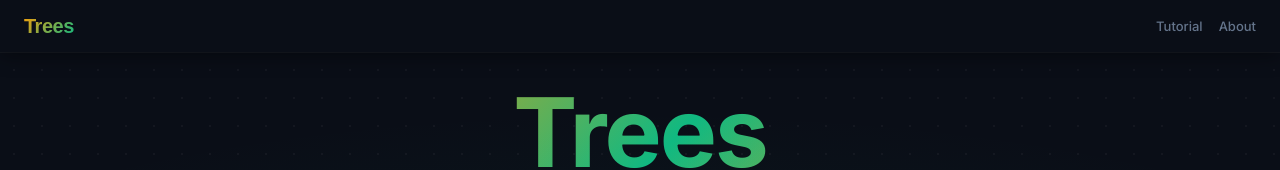
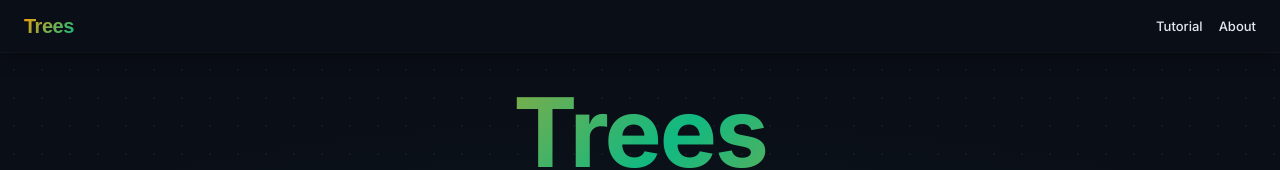
Before and after one commit to hamzaalshamy/trees, a React (Vite) app: page / in a window 1280 px wide. Shown: the top 170 px of the page. Built offline with nearby package versions, Linux system fonts and the light colour scheme.

Commit message:
Update zoom functionality a bit

```diff
--- a/src/AdaBoostViz.jsx
+++ b/src/AdaBoostViz.jsx
@@ -1,4 +1,4 @@
-import { useState, useEffect, useRef, useCallback, useMemo } from "react";
+import { useState, useEffect, useLayoutEffect, useRef, useCallback, useMemo } from "react";
 import { createPortal } from "react-dom";
 import { useLocation } from "react-router-dom";
 import Papa from "papaparse";
@@ -757,7 +757,7 @@ export default function AdaBoostViz() {
   }, [calcExpanded, calcPanelWidth]);
 
   // Center tree when round changes
-  useEffect(() => {
+  useLayoutEffect(() => {
     const tree = roundData[curRound]?.tree;
     const el   = canvasRef.current;
     if (!el || !tree) return;
--- a/src/GlobalHeader.jsx
+++ b/src/GlobalHeader.jsx
@@ -63,11 +63,11 @@ export default function GlobalHeader({ right, infoBar }) {
             title="Guided tour of the Random Forest visualizer"
             style={{
               background: "none", border: "none", cursor: "pointer",
-              padding: 0, color: C.dim, fontSize: 13, fontWeight: 500,
+              padding: 0, color: C.text, fontSize: 13, fontWeight: 500,
               transition: "color 0.15s", fontFamily: "inherit",
             }}
             onMouseEnter={(e) => { e.currentTarget.style.color = C.text; }}
-            onMouseLeave={(e) => { e.currentTarget.style.color = C.dim; }}
+            onMouseLeave={(e) => { e.currentTarget.style.color = C.text; }}
           >
             Tutorial
           </button>
@@ -75,11 +75,11 @@ export default function GlobalHeader({ right, infoBar }) {
             onClick={() => navigate("/about")}
             style={{
               background: "none", border: "none", cursor: "pointer",
-              padding: 0, color: C.dim, fontSize: 13, fontWeight: 500,
+              padding: 0, color: C.text, fontSize: 13, fontWeight: 500,
               transition: "color 0.15s", fontFamily: "inherit",
             }}
             onMouseEnter={(e) => { e.currentTarget.style.color = C.text; }}
-            onMouseLeave={(e) => { e.currentTarget.style.color = C.dim; }}
+            onMouseLeave={(e) => { e.currentTarget.style.color = C.text; }}
           >
             About
           </button>
--- a/src/RandomForestViz.jsx
+++ b/src/RandomForestViz.jsx
@@ -1,4 +1,4 @@
-import { useState, useEffect, useRef, useCallback, useMemo, useImperativeHandle } from "react";
+import { useState, useEffect, useLayoutEffect, useRef, useCallback, useMemo, useImperativeHandle } from "react";
 import { createPortal } from "react-dom";
 import { useLocation } from "react-router-dom";
 import Papa from "papaparse";
@@ -524,7 +524,7 @@ export default function RandomForestViz({ mode = "random-forest", tutorialRef =
     setPan({ x: (canvasW - tw) / 2, y: 20 });
   }, [trees]);
 
-  useEffect(() => {
+  useLayoutEffect(() => {
     centerTree(curTree);
   }, [curTree, trees, centerTree]);
 
```
